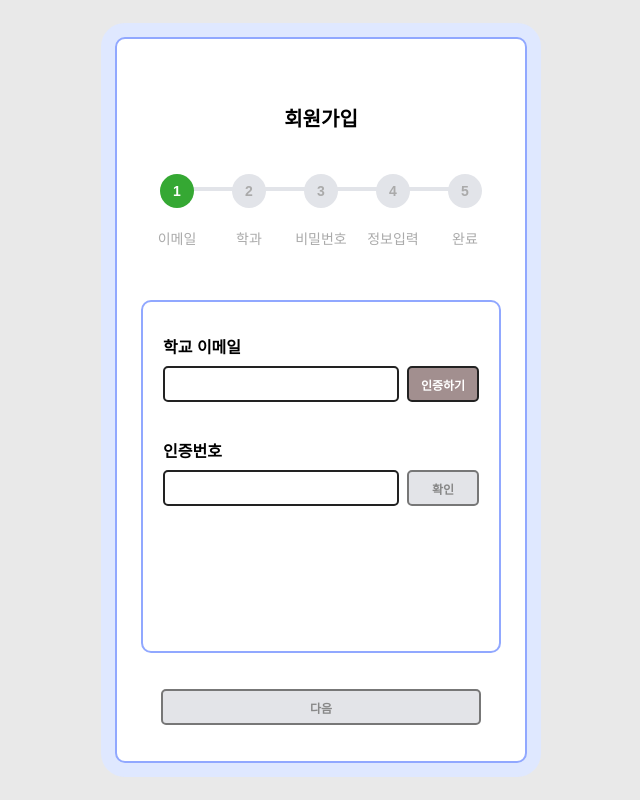
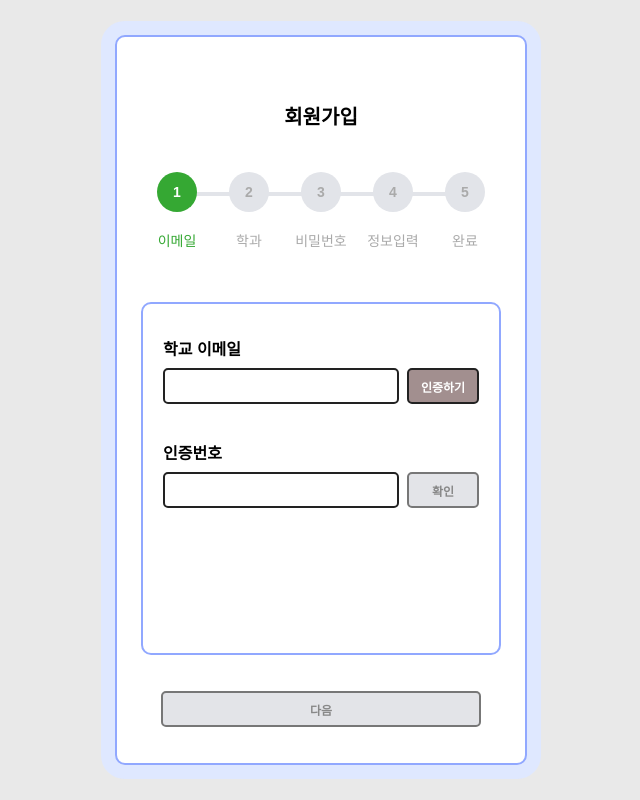
Before and after one commit to siyeonlim0128-netizen/mini-project, a React (Create React App) app in the folder mini-project/: page / in a window 1280 px wide. Shown: the whole page, without its empty margins (319-959 px from the left). Built offline with nearby package versions, Linux system fonts and the light colour scheme.

Commit message:
중간저장 4

```diff
--- a/mini-project/src/pages/SignupPage.css
+++ b/mini-project/src/pages/SignupPage.css
@@ -38,7 +38,7 @@ h1 {
   position: relative;
   display: grid;
   justify-items: center;
-  gap: 6px;
+  gap: 4px;
   color: #aaa;
   font-size: 14px;
 }
@@ -46,7 +46,7 @@ h1 {
 .progress li::before {
   content: "";
   position: absolute;
-  top: 13px;
+  top: 20px;
   left: -50%;
   width: 100%;
   height: 4px;
@@ -65,10 +65,18 @@ h1 {
   background: #9bc894;
 }
 
+.progress li.done {
+  color: #8FBE8F;
+}
+
+.progress li.active {
+  color: #35A833;
+}
+
 .progress span {
   z-index: 1;
-  width: 34px;
-  height: 34px;
+  width: 40px;
+  height: 40px;
   display: grid;
   place-items: center;
   border-radius: 50%;
--- a/mini-project/src/pages/SignupPage.js
+++ b/mini-project/src/pages/SignupPage.js
@@ -5,33 +5,42 @@ import "./SignupPage.css";
 const steps = ["이메일", "학과", "비밀번호", "정보입력", "완료"];
 
 const majors = [
+  "국제금융학과",
   "그리스·불가리아학과",
-  "Global Business & Technology학부",
   "글로벌스포츠산업학부",
-  "국제금융학과",
   "기후변화융합학부",
+  "독일어통번역학과",
   "디지털콘텐츠학부",
   "루마니아학과",
+  "말레이·인도네시아어통번역학과",
   "바이오메디컬공학부",
   "반도체전자공학부(반도체공학전공)",
   "반도체전자공학부(전자공학전공)",
   "사학과",
+  "산업경영공학과",
   "생명공학과",
   "세르비아·크로아티아학과",
   "수학과",
-  "산업경영공학과",
+  "스페인어통번역학과",
+  "아랍어통번역학과",
+  "아프리카학부",
   "언어인지과학과",
-  "AI데이터융합학부",
-  "아프리카학부",
+  "영어통번역학부",
   "우크라이나학과",
   "융합인재학부",
+  "이탈리아어통번역학과",
+  "일본어통번역학과",
   "전자물리학과",
   "정보통신공학과",
+  "중국어통번역학과",
   "중앙아시아학과",
   "체코·슬로바키아학과",
   "철학과",
   "컴퓨터공학부",
+  "태국어통번역학과",
   "통계학과",
+  "AI데이터융합학부",
+  "Global Business & Technology학부",
 ];
 
 export default function SignupPage() {
@@ -63,9 +72,7 @@ export default function SignupPage() {
 
   const emailValid = /^[^\s@]+@hufs\.ac\.kr$/i.test(email);
   const codeValid = code === "123456";
-  const passwordValid =
-  /^(?=.*[a-z])(?=.*[A-Z])(?=.*\d)(?=.*[!@#$%^&*])[A-Za-z\d!@#$%^&*]{8,16}$/.test(password);
-  const passwordSame = passwordValid && password && password === passwordCheck;
+  const passwordSame = password && password === passwordCheck;
   const nicknameValid = nickname.trim().length >= 2;
   const duplicatedNicknames = ["admin", "test", "관리자", "hufs"];
   const nicknameDuplicated = duplicatedNicknames.includes(nickname.trim());
@@ -73,7 +80,7 @@ export default function SignupPage() {
   const canNext = useMemo(() => {
     if (step === 1) return emailChecked && codeChecked;
     if (step === 2) return major !== "";
-    if (step === 3) return passwordValid && passwordSame && passwordCheckTried;
+    if (step === 3) return passwordSame && passwordCheckTried;
     if (step === 4) {
       return name.length >= 2 && nicknameChecked && agree1 && agree2;
     }
@@ -84,7 +91,6 @@ export default function SignupPage() {
     emailChecked,
     codeChecked,
     major,
-    passwordValid,
     passwordSame,
     passwordCheckTried,
     name,
@@ -151,7 +157,7 @@ export default function SignupPage() {
             </div>
 
             <p className="error">
-              {emailTried && !emailValid ? "존재하지 않는 이메일입니다." : ""}
+              {emailTried && !emailValid ? "유효하지 않는 이메일입니다." : ""}
             </p>
 
             <label>인증번호</label>
@@ -242,12 +248,6 @@ export default function SignupPage() {
               </button>
             </div>
 
-            <p className="password-rule-message">
-            {password && !passwordValid
-            ? "8~16자 영문 대 소문자, 숫자, 특수문자를 사용하세요."
-            : ""}
-            </p>
-
             <label>비밀번호 확인</label>
 
             <div className="row">
@@ -271,7 +271,7 @@ export default function SignupPage() {
               <button
               type="button"
               className="check-button"
-              disabled={!passwordValid || !passwordCheck}
+              disabled={!passwordCheck}
               onClick={() => setPasswordCheckTried(true)}
             >
               확인
@@ -280,9 +280,7 @@ export default function SignupPage() {
 
             <p className={passwordSame ? "success" : "error"}>
               {passwordCheckTried
-              ? !passwordValid
-              ? "8~16자 영문 대 소문자, 숫자, 특수문자를 사용하세요."
-              : passwordSame
+              ? passwordSame
               ? "비밀번호가 일치합니다."
               : "비밀번호가 일치하지 않습니다."
               : ""}
```
